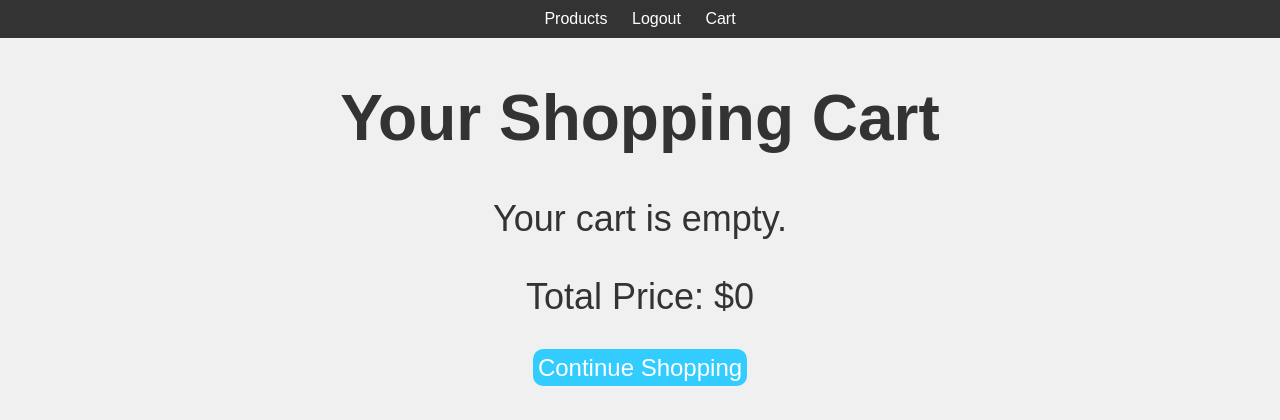
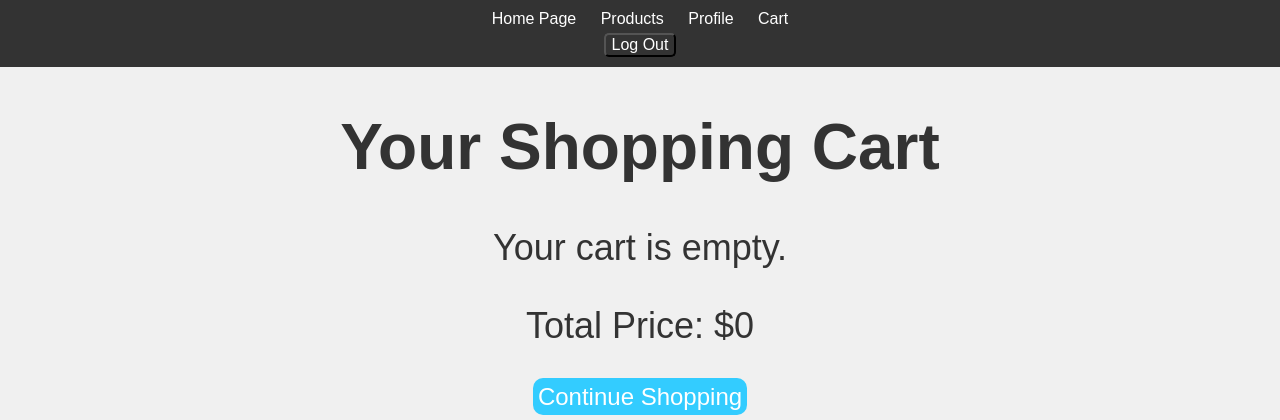
Before and after one commit to meribohotlieva/babyShop, a Django app: page /cart/ in a window 1280 px wide. Shown: the top 420 px of the page. Run offline with Django 5.2, Linux system fonts and the light colour scheme; the visitor is signed in with stand-in values (Sample User, id 1); data that the repository does not hold is empty; parts of the project's set-up code (start-up, migrations or seed data) failed here and were passed over.

Commit message:
Update base.html

```diff
--- a/templates/base.html
+++ b/templates/base.html
@@ -19,21 +19,34 @@
             text-decoration: none;
             margin: 0 10px;
         }
+        form button{
+            background-color: #333333;
+            color: white;
+            border-radius: 5px;
+            font-size: 16px;
+            margin-top: 5px;
+
+        }
     </style>
 </head>
 <body>
     {% if request.user.is_authenticated %}
      <nav>
+        <a href="{% url 'index' %}">Home Page</a>
         <a href="{% url 'product_list' %}">Products</a>
-        <a href="{% url 'logout' %}">Logout</a>
+        <a href="{% url 'profile' %}">Profile</a>
         <a href="{% url 'view_cart' %}">Cart</a>
+        <form action="{% url 'logout' %}" method="post">
+        {% csrf_token %}
+        <button type="submit">Log Out</button>
+        </form>
     </nav>
     {% else %}
     <nav>
+        <a href="{% url 'index' %}">Home Page</a>
         <a href="{% url 'product_list' %}">Products</a>
         <a href="{% url 'register' %}">Register</a>
         <a href="{% url 'login' %}">Login</a>
-        <a href="{% url 'view_cart' %}">Cart</a>
     </nav>
     {% endif %}
 <main>
```
